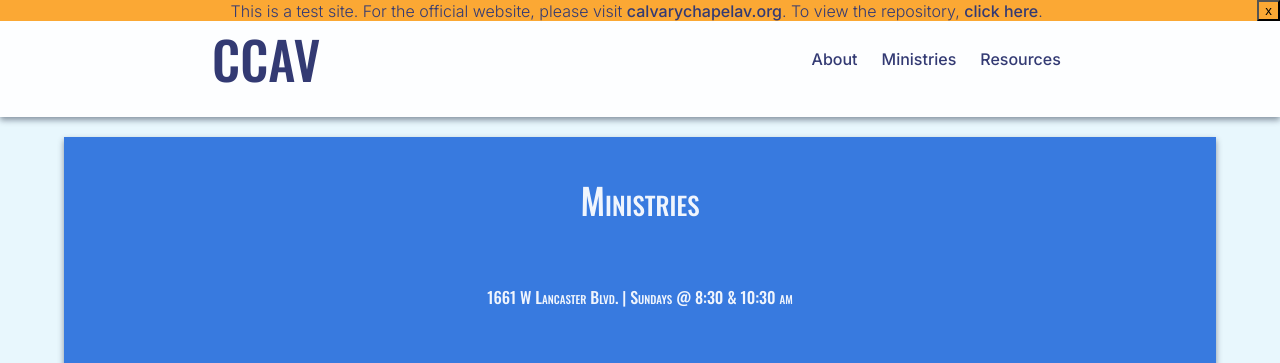
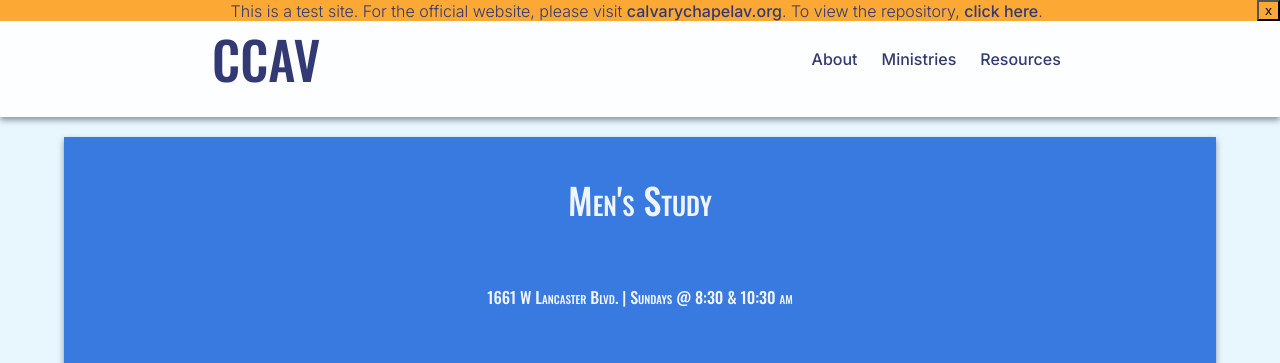
Before and after one commit to levipevans/ccav.church, a Jekyll site: the page built from Ministries/mens/index.html, in a window 1280 px wide. Shown: the top 363 px of the page. Built offline with Jekyll 4.4.1, drawn with Linux system fonts in a browser that asks for light colours.

```diff
--- a/Ministries/index.html
+++ b/Ministries/index.html
@@ -1,4 +1,5 @@
 ---
 title: Ministries
 layout: default
+permalink: /Ministries/
 ---
--- a/Ministries/mens/index.html
+++ b/Ministries/mens/index.html
@@ -1,7 +1,8 @@
 ---
-title: Ministries
+title: Men's Study
 identity: mens
 layout: default
+permalink: /Ministries/mens
 ---
 <!DOCTYPE html>
 <html lang="en">
@@ -12,19 +13,7 @@ layout: default
 </head>
 <body>
     <main>
-        {% for item in site.data.ministries %}
-            {% if item.identity == page.identity %}
-                <h1>{{item.name}}</h1>
-                {% for section in item.sections %}
-                    <article>
-                        <h2>{{ section.heading }}</h2>
-                        {% for paragraph in section.paragraphs %}
-                            <p>{{ paragraph }}</p>
-                        {% endfor %}
-                    </article>
-                {% endfor %}
-            {% endif %}
-        {% endfor %}
+
     </main>
 </body>
 </html>
```
Also changed, not shown: _data/navigation.yml (+5 -5 lines).
